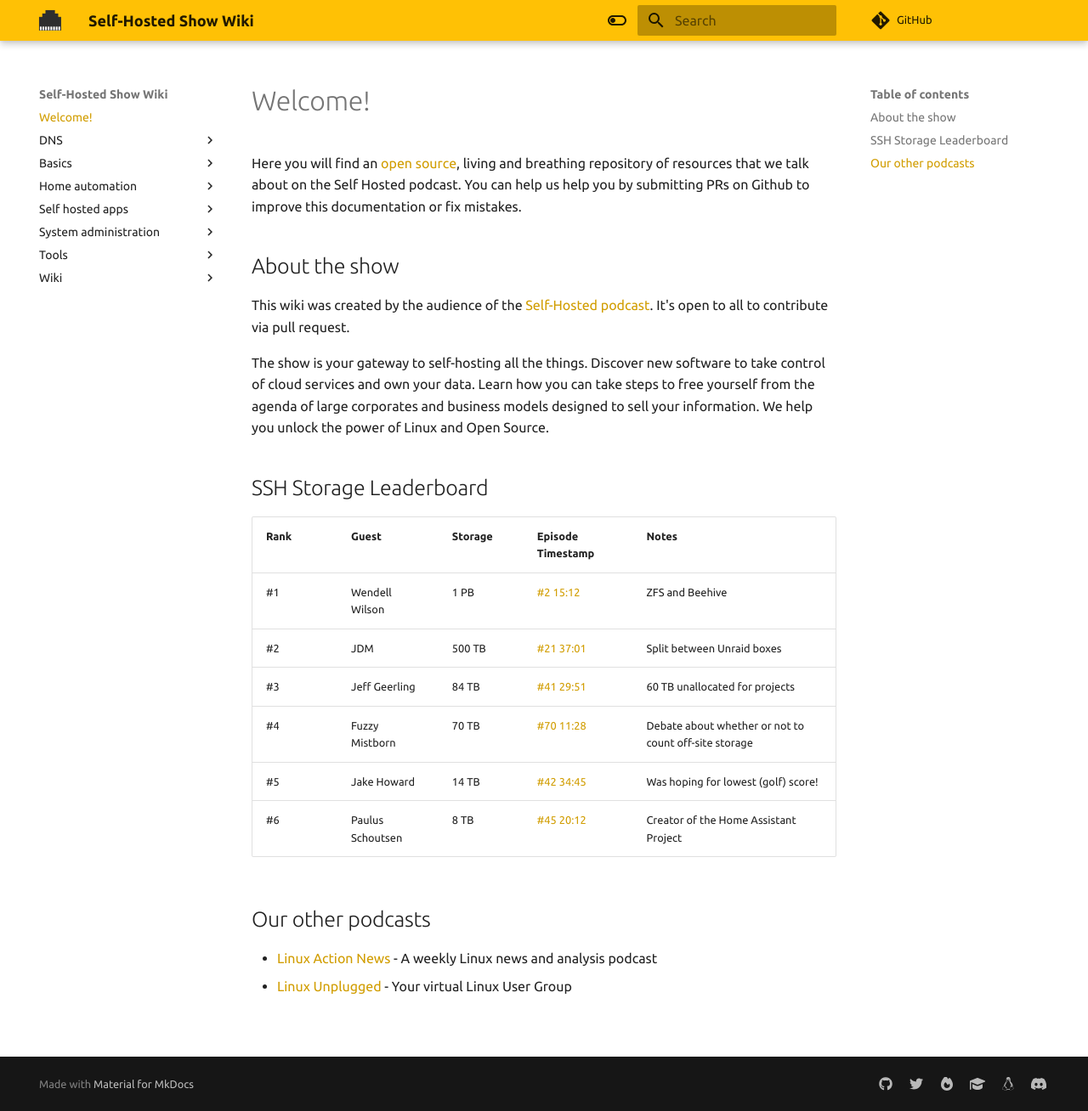
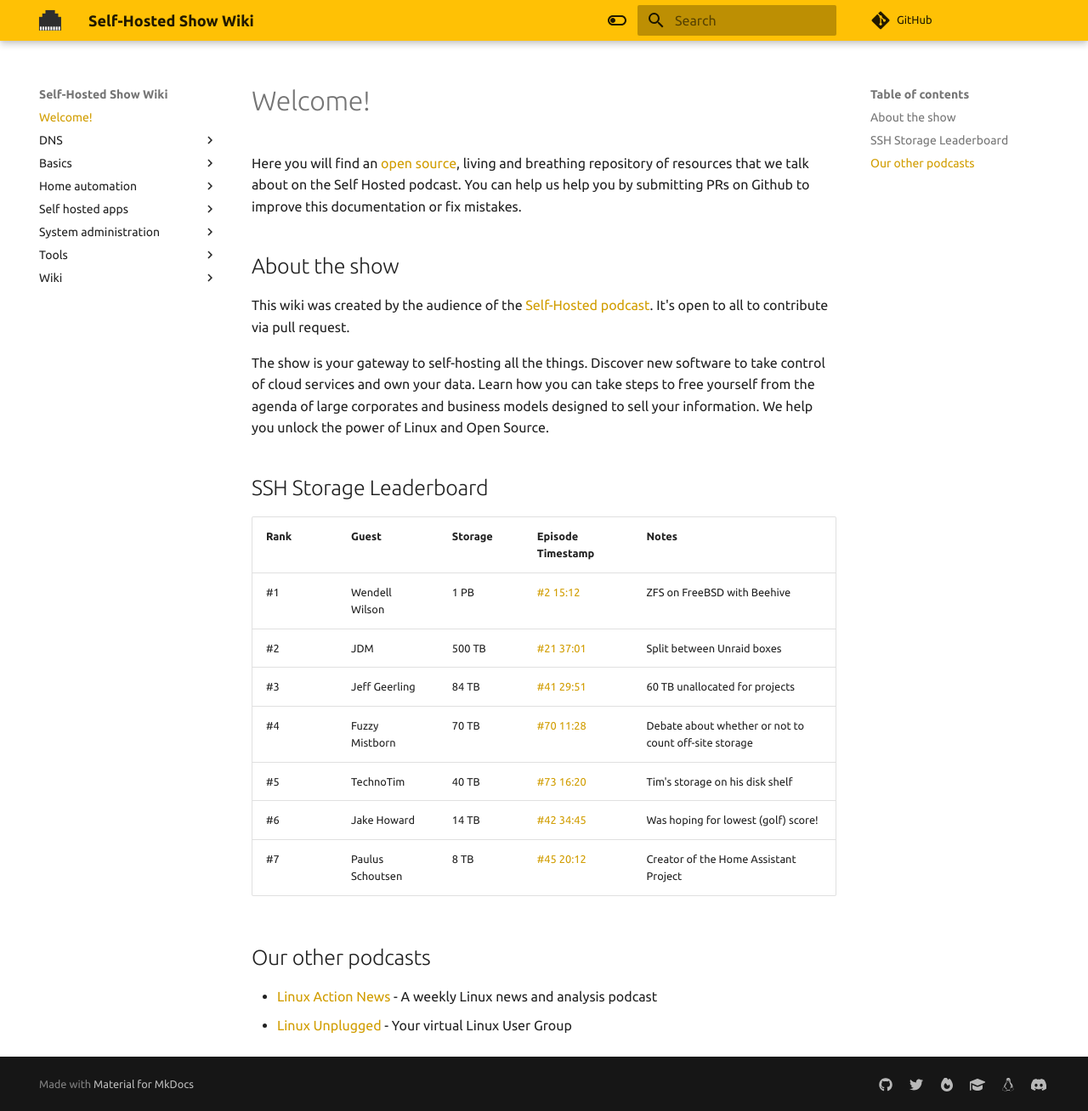
Before and after one commit to selfhostedshow/wiki, an MkDocs documentation site: the page built from docs/index.md, in a window 1280 px wide and 1308 px high. Shown: the whole window at 85% size. Built offline with MkDocs 1.6.1 and Material for MkDocs 9.7.7, drawn with Linux system fonts in a browser that asks for light colours; comment, search, counter and statistics services are not loaded.

Commit message:
Add Techno Tim. Correct Wendell's notes
Techno Tim's self explanatory. Back when I generated this way back
I meant to call out Wendell as running FreeBSD, but wrote beehive.
The story of him moving from FreeNAS to FreeBSD was the interesting
note. Additionally it seems weird to couple ZFS and beehive, makes more
sense to couple ZFS and an OS.

```diff
--- a/docs/index.md
+++ b/docs/index.md
@@ -12,12 +12,13 @@ The show is your gateway to self-hosting all the things. Discover new software t
 
 | Rank | Guest            | Storage | Episode Timestamp                       | Notes                                                 |
 | ---- | ---------------- | ------- | --------------------------------------- | ----------------------------------------------------- |
-| #1   | Wendell Wilson   | 1 PB    | [#2 15:12](https://selfhosted.show/2)   | ZFS and Beehive                                       |
+| #1   | Wendell Wilson   | 1 PB    | [#2 15:12](https://selfhosted.show/2)   | ZFS on FreeBSD with Beehive                           |
 | #2   | JDM              | 500 TB  | [#21 37:01](https://selfhosted.show/21) | Split between Unraid boxes                            |
 | #3   | Jeff Geerling    | 84 TB   | [#41 29:51](https://selfhosted.show/41) | 60 TB unallocated for projects                        |
 | #4   | Fuzzy Mistborn   | 70 TB   | [#70 11:28](https://selfhosted.show/70) | Debate about whether or not to count off-site storage |
-| #5   | Jake Howard      | 14 TB   | [#42 34:45](https://selfhosted.show/42) | Was hoping for lowest (golf) score!                   |
-| #6   | Paulus Schoutsen | 8 TB    | [#45 20:12](https://selfhosted.show/45) | Creator of the Home Assistant Project                 |
+| #5   | TechnoTim        | 40 TB   | [#73 16:20](https://selfhosted.show/73) | Tim's storage on his disk shelf                       |
+| #6   | Jake Howard      | 14 TB   | [#42 34:45](https://selfhosted.show/42) | Was hoping for lowest (golf) score!                   |
+| #7   | Paulus Schoutsen | 8 TB    | [#45 20:12](https://selfhosted.show/45) | Creator of the Home Assistant Project                 |
 
 ## Our other podcasts
 
```
